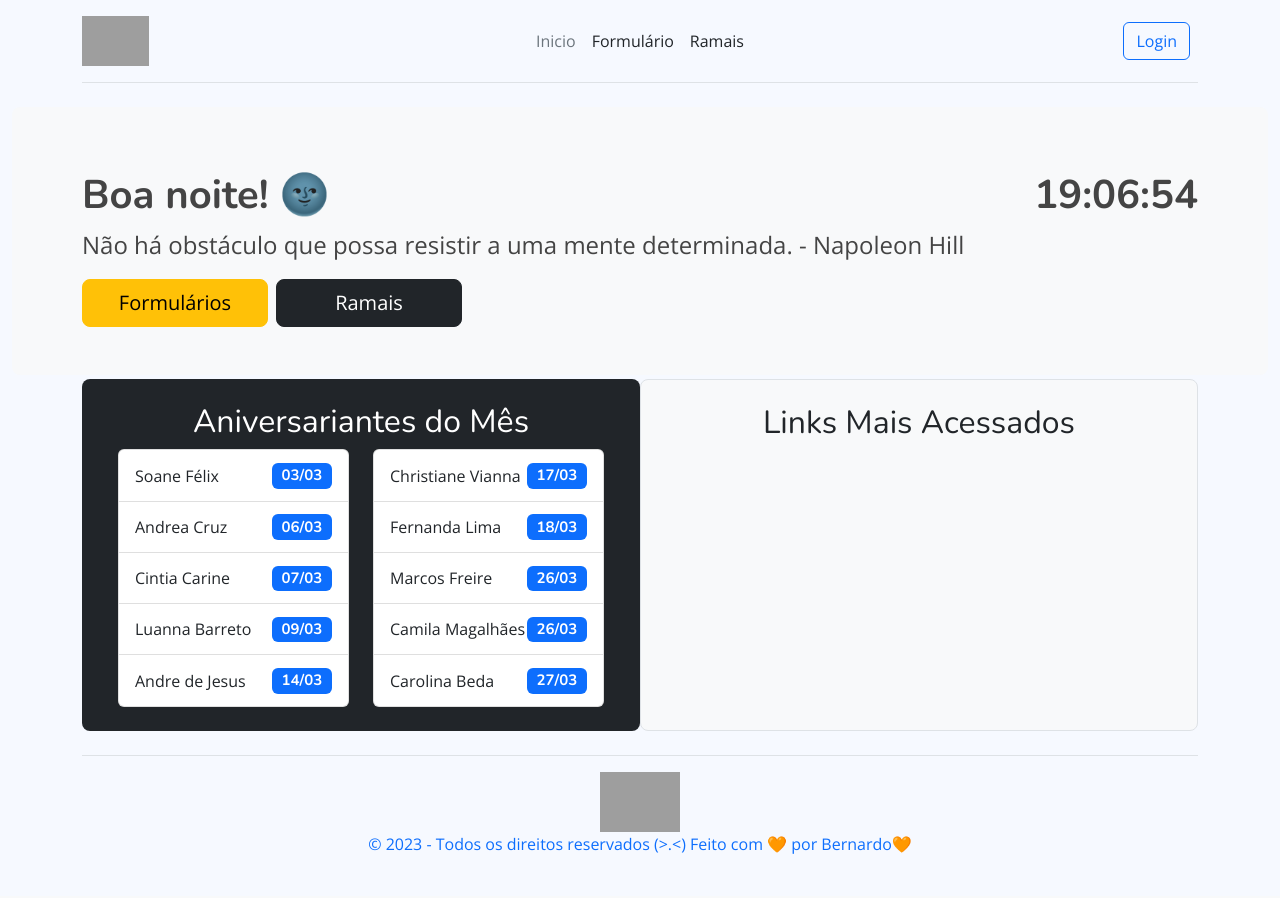
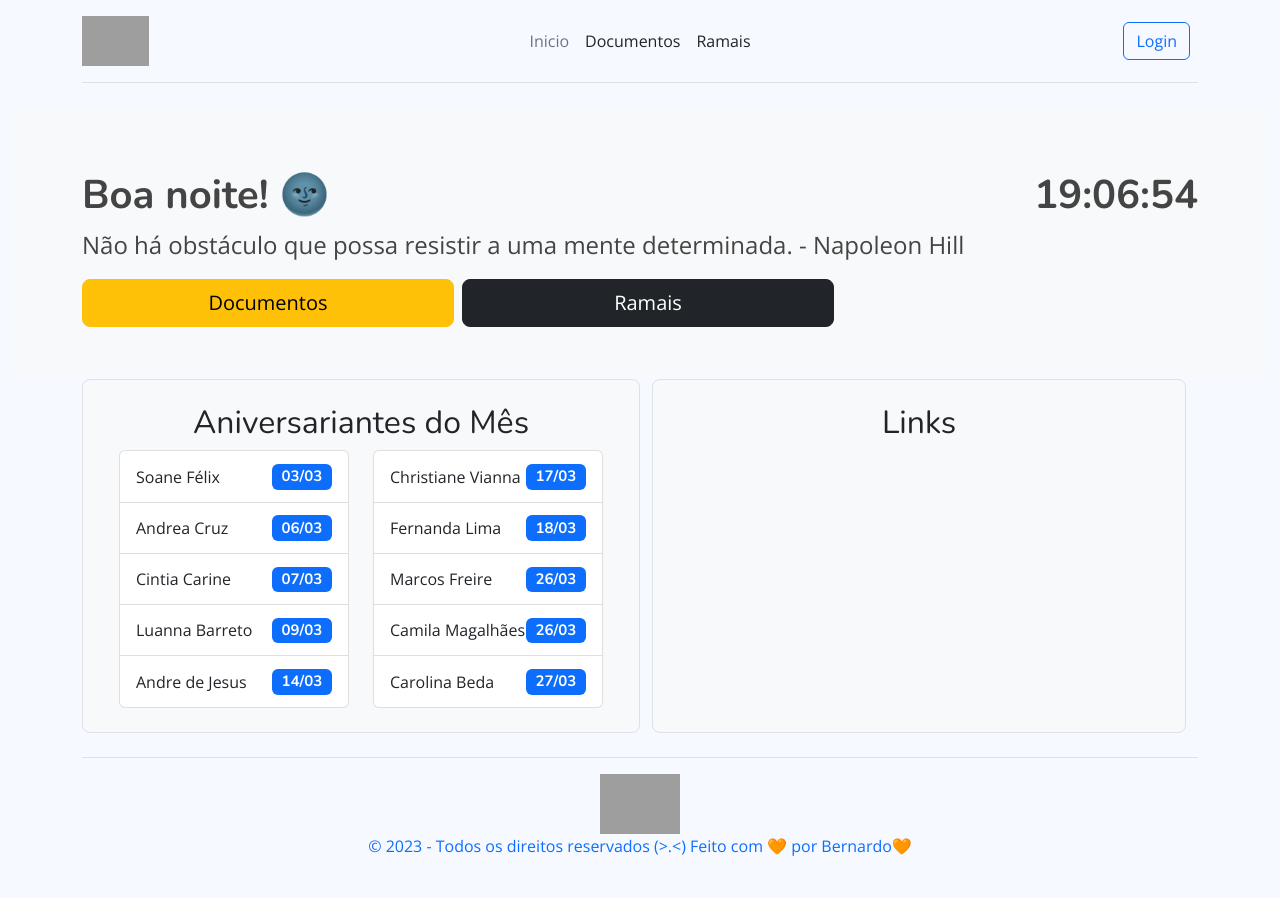
Before and after one commit to Samuraiflamesf/PPE-PHP, a PHP site: page /PPE_PHP/public/index.php in a window 1280 px wide. Before the commit the page ends 854 px from the top, so only its background shows below. Run offline with PHP 8.4, Linux system fonts and the light colour scheme; data comes from the database, SQL or seed files in the repository; data that the repository does not hold is empty; some libraries are stand-ins or nearby versions; grey boxes are pictures that could not be loaded.

Commit message:
Mudança de layout

```diff
--- a/view/layout/header/header_1.php
+++ b/view/layout/header/header_1.php
@@ -9,7 +9,7 @@
                 Inicio
             </a></li>
         <li><a href="index.php?pag=<?php echo $menu2 ?>" class="nav-link px-2 link-dark" id="menu2">
-                Formulário
+                Documentos
             </a></li>
         <li><a href="index.php?pag=<?php echo $menu3 ?>" class="nav-link px-2 link-dark" id="menu3">
                 Ramais
--- a/view/layout/header/header_2.php
+++ b/view/layout/header/header_2.php
@@ -48,6 +48,3 @@
     require_once('sidebar.php');
     ?>
 </div>
-<?php
-header('Content-Type: text/html; charset=utf-8');
-?>
--- a/view/layout/header/sidebar.php
+++ b/view/layout/header/sidebar.php
@@ -23,7 +23,7 @@
         <li class="nav-item"> <!-- Formulários -->
             <a class="nav-link collapsed" href="index.php?pag=<?php echo $menu3 ?>">
                 <i class="bi bi-card-list"></i>
-                <span>Formulários</span>
+                <span>Documentos</span>
             </a>
         </li>
         <li class="nav-item"><!-- Avisos -->
--- a/view/pages/admin/form.php
+++ b/view/pages/admin/form.php
@@ -1,5 +1,5 @@
 <?php
-$nome_pag = 'Formulário';
+$nome_pag = 'Documentos de Gestão da Qualidade';
 ?>
 <main id="main" class="main">
     <div class="pagetitle">
--- a/view/pages/admin/forms/form.php
+++ b/view/pages/admin/forms/form.php
@@ -1,7 +1,3 @@
-<?php
-header("Content-type: text/html; charset=utf-8");
-?>
-
 <form action="forms/processa_upload.php" method="post" enctype="multipart/form-data" accept-charset="utf-8">
     <div class="alert m-0 alert-primary text-center">
         <i class="fa-solid fa-circle-exclamation mx-2 "></i>
--- a/view/pages/admin/index.php
+++ b/view/pages/admin/index.php
@@ -63,7 +63,7 @@ if (@$_GET['pag'] == "") {
 
 <body>
 
-    <div class="container-fluid">
+    <div class="container">
         <?php
         require_once('../../layout/header/header_2.php');
         ?>
@@ -75,7 +75,7 @@ if (@$_GET['pag'] == "") {
         ?>
     </div>
 
-    <div class="container">
+    <div class="container pt-4">
         <?php
         require_once('../../layout/footer/footer.php');
         ?>
--- a/view/pages/display/links.php
+++ b/view/pages/display/links.php
@@ -3,14 +3,14 @@
     require_once('../int/conexao.php');
     ?>
  <h2 class="text-center">
-     Links Mais Acessados
+     Links
  </h2>
  <?php
     $sql = "SELECT * FROM links";
     $result = $conn->query($sql);
     while ($row = $result->fetch_assoc()) {
-        echo "<div class='shadow-sm w-100 m-auto rounded mt-1 mb-1 p-1' >";
-        echo "<a class='text-center btn btn-outline-dark w-100 ' href='" . $row["link"] . "'>";
+        echo "<div class='shadow-sm p-1'>";
+        echo "<a class='text-center w-100 btn btn-outline-dark ' href='" . $row["link"] . "'>";
         echo $row["nome"];
         echo "</a>";
         echo "</div>";
--- a/view/pages/display/timer.php
+++ b/view/pages/display/timer.php
@@ -34,11 +34,11 @@
     ?>
 
 </p>
-<div class="row m-auto">
-    <a href="index.php?pag=<?php echo $menu2 ?>" class="btn btn-warning btn-lg col-5 col-lg-2 col-md-3 col-sm-4 justify-content-sm-center" type="button">
-        Formulários
+<div class="row m-auto w-100">
+    <a href="index.php?pag=form" class="btn btn-warning btn-lg col-5 col-lg-4 col-md-3 col-sm-4 justify-content-sm-center" type="button">
+        Documentos
     </a>
-    <a href="index.php?pag=<?php echo $menu3 ?>" class="btn btn-dark btn-lg mx-2 col-5 col-md-2 col-sm-4 justify-content-sm-center" type="button">
+    <a href="index.php?pag=ramais" class="btn btn-dark btn-lg col-5 col-lg-4 col-md-3 col-sm-4 mx-2 justify-content-sm-center" type="button">
         Ramais
     </a>
 </div>
--- a/view/pages/form.php
+++ b/view/pages/form.php
@@ -1,5 +1,5 @@
  <?php
-    $nome_pag = 'Formulário';
+    $nome_pag = 'Documentos de Gestão da Qualidade';
     ?><div class="container">
 
      <div class="pagetitle">
--- a/view/pages/home.php
+++ b/view/pages/home.php
@@ -8,14 +8,14 @@
 
 <div class="row container m-auto">
     <div class="col-md-6">
-        <div class="h-100 p-4 text-white bg-dark rounded-3 row">
+        <div class=" h-100 p-4 bg-light border rounded-3 text-dark row">
             <?php
             require_once('display/aniversario.php');
             ?>
         </div>
     </div>
-    <div class="col-md-6 px-0">
-        <div class="h-100 p-4 bg-light border rounded-3 text-dark ">
+    <div class="col-md-6 ">
+        <div class="h-100 p-4 bg-light border rounded-3 text-dark  ">
             <?php
             require_once('display/links.php');
             ?>
```
